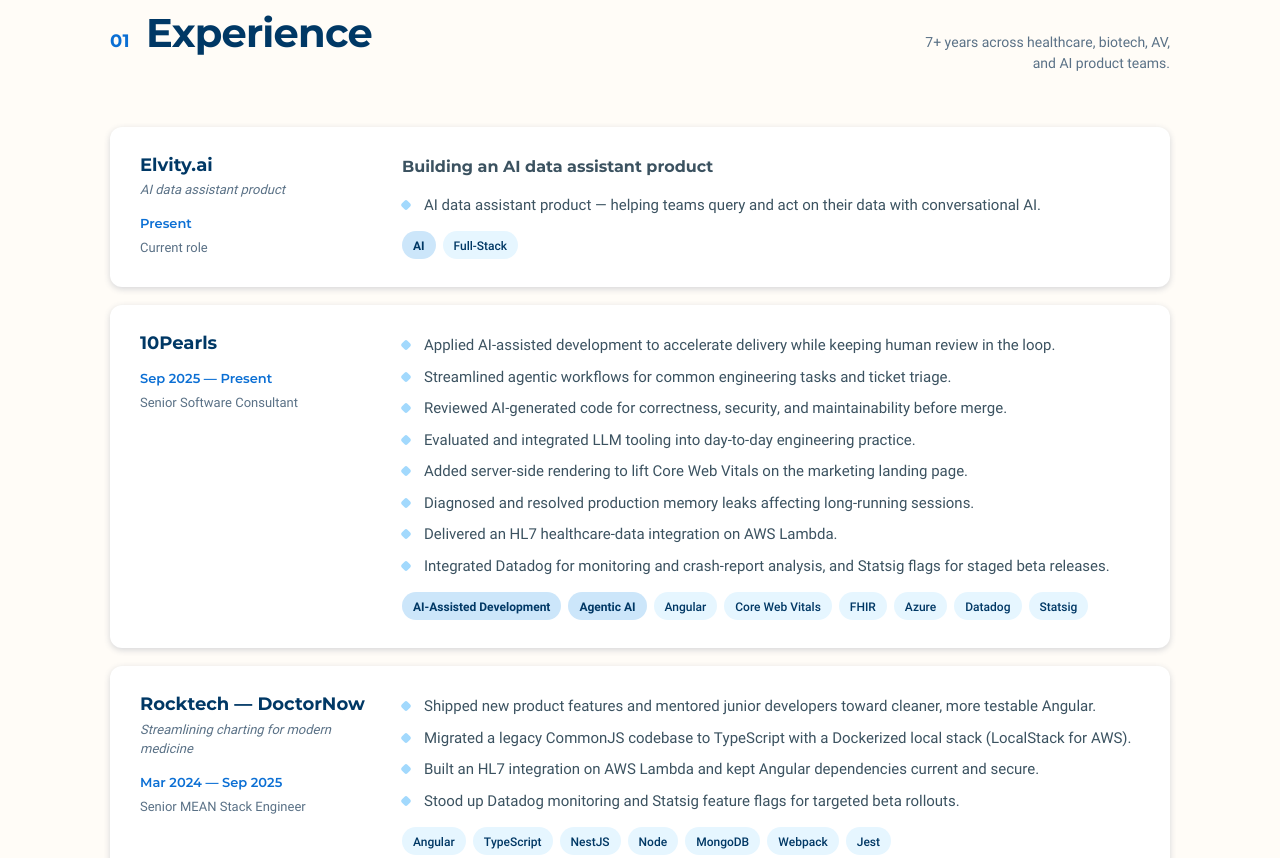
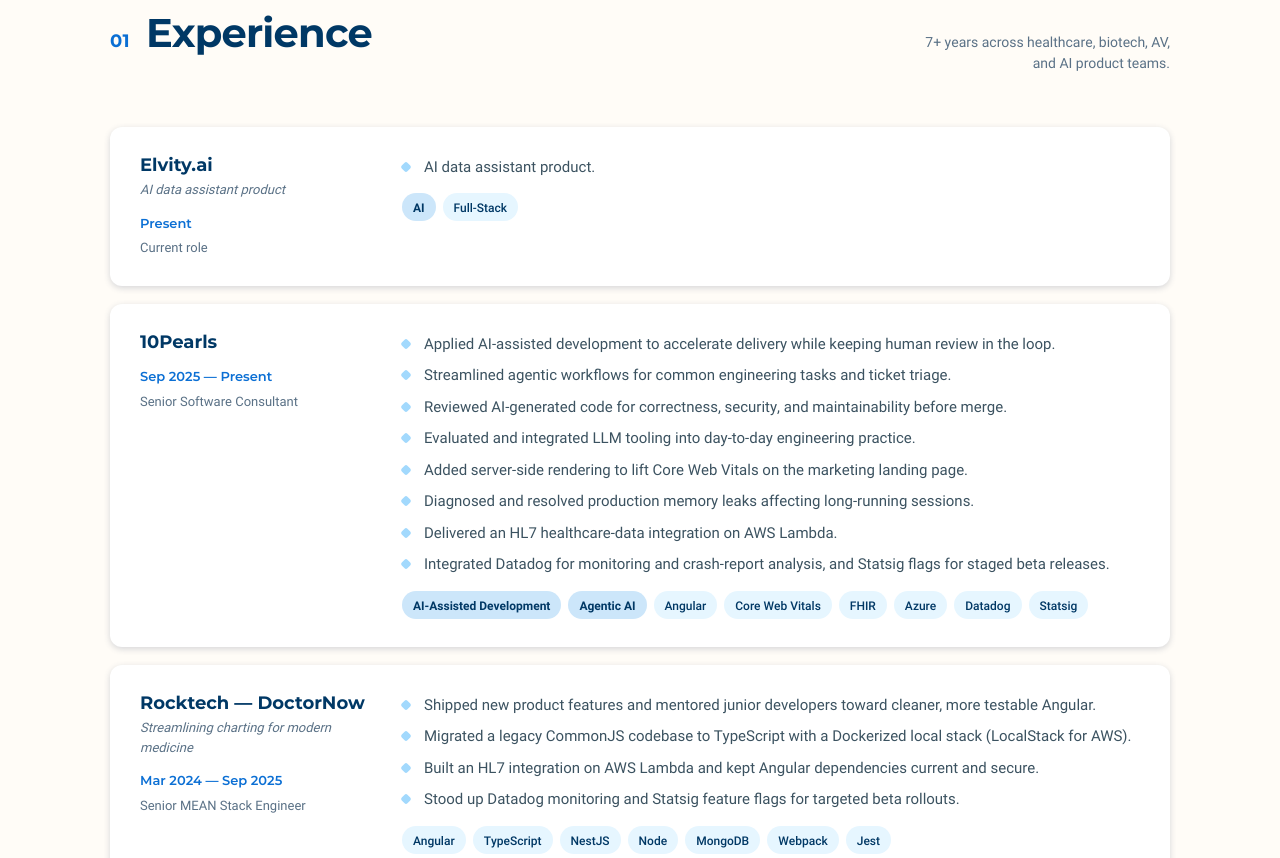
Before and after one commit to yousafravian/portfolio, a plain HTML site: page index.html in a window 1280 px wide. Shown: the part 776-1634 px from the top of the page. Drawn offline with Linux system fonts and the light colour scheme.

Commit message:
Trim Elvity.ai entry to confirmed facts only

```diff
--- a/index.html
+++ b/index.html
@@ -417,9 +417,8 @@
           </div>
         </div>
         <div class="job-body">
-          <p class="title">Building an AI data assistant product</p>
           <ul>
-            <li>AI data assistant product — helping teams query and act on their data with conversational AI.</li>
+            <li>AI data assistant product.</li>
           </ul>
           <div class="chips">
             <span class="chip accent">AI</span><span class="chip">Full-Stack</span>
@@ -586,7 +585,7 @@
       </div>
       <div class="ai-card">
         <h3>LLM tooling in the stack</h3>
-        <p>Integrate language-model tooling into everyday delivery where it measurably lifts Core Web Vitals, cycle time, or review quality.</p>
+        <p>Integrate language-model tooling into everyday delivery where it genuinely helps delivery and review quality.</p>
       </div>
     </div>
   </div>
```
